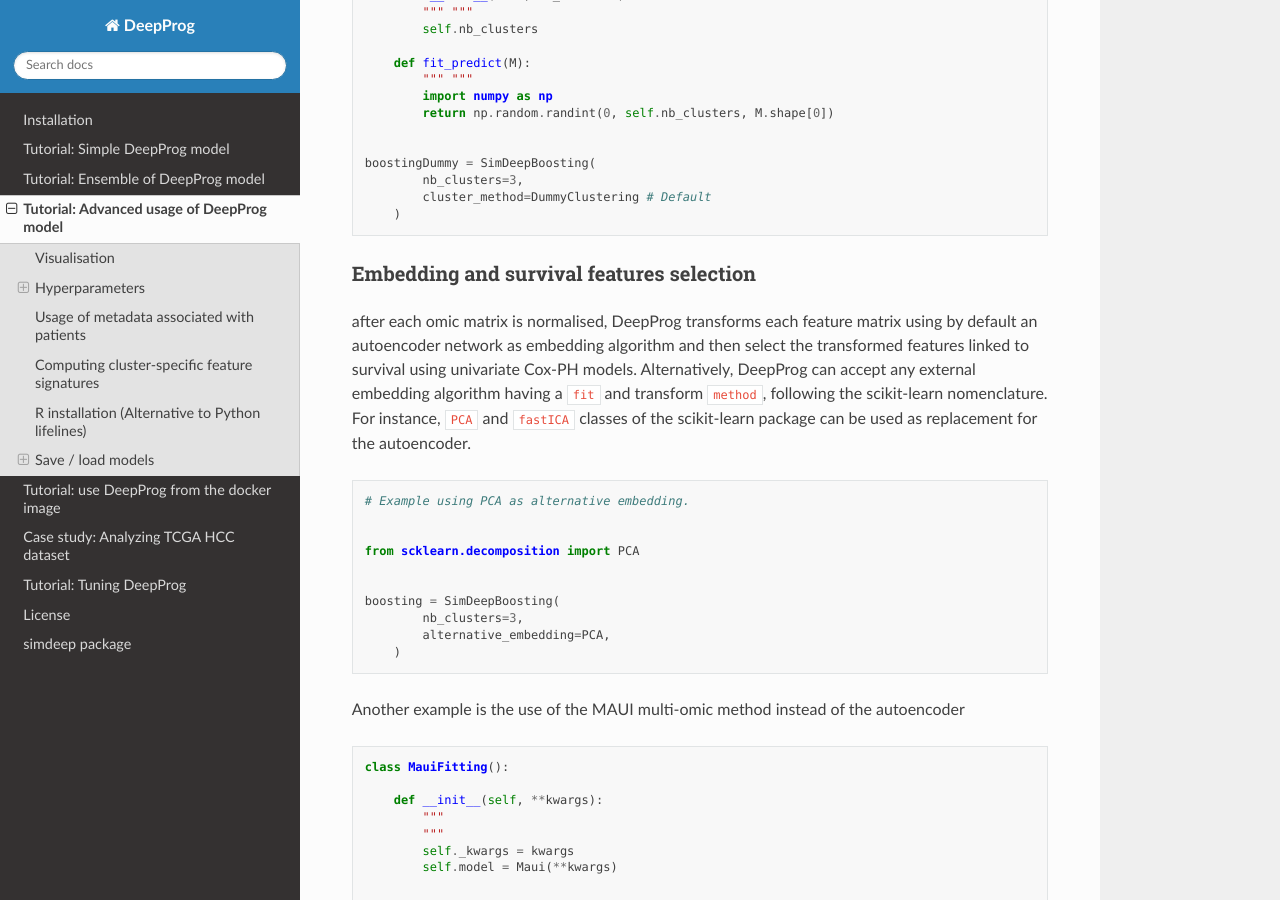
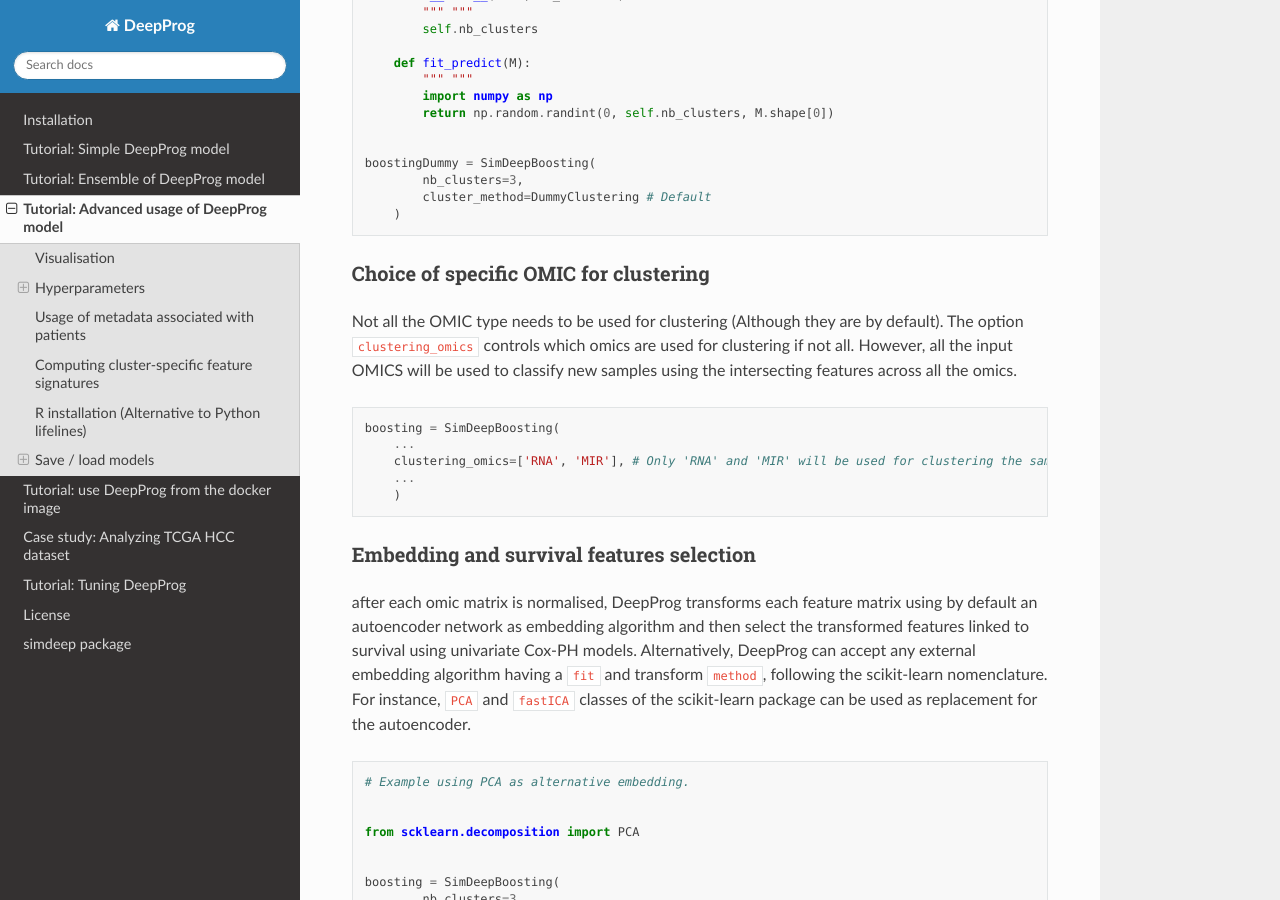
Before and after one commit to lanagarmire/DeepProg, a Sphinx documentation site: the page built from docs/usage_advanced.md, in a window 1280 px wide and 900 px high, scrolled down 4147 px. Built offline with Sphinx 7.4.7 and the Read the Docs theme 2.0.0, drawn with Linux system fonts in a browser that asks for light colours.

````diff
--- a/docs/index.rst
+++ b/docs/index.rst
@@ -52,12 +52,12 @@ o.poirion@gmail.com
 Data availability
 -----------------
 
-The matrices and the survival data used to compute the models are available here: http://ns102669.ip-147-135-37.us/DeepProg/matrices/
+The matrices and the survival data used to compute the models are available here: https://genomemedicine.biomedcentral.com/articles/10.1186/s13073-021-00930-x/
 
 Citation
 --------
 
-This package refers to our preprint paper: Multi-omics-based pan-cancer prognosis prediction using an ensemble of deep-learning and machine-learning models, https://www.medrxiv.org/content/10.1101/19010082v1
+This package refers to our study published in Genome Biology: Multi-omics-based pan-cancer prognosis prediction using an ensemble of deep-learning and machine-learning models, https://genomemedicine.biomedcentral.com/articles/10.1186/s13073-021-00930-x
 
 License
 -------
--- a/docs/usage_advanced.md
+++ b/docs/usage_advanced.md
@@ -125,6 +125,19 @@ boostingDummy = SimDeepBoosting(
         nb_clusters=3,
         cluster_method=DummyClustering # Default
     )
+```
+
+### Choice of specific OMIC for clustering
+
+Not all the OMIC type needs to be used for clustering (Although they are by default). The option `clustering_omics` controls which omics are used for clustering if not all. However, all the input OMICS will be used to classify new samples using the intersecting features across all the omics.
+
+```python
+boosting = SimDeepBoosting(
+    ...
+    clustering_omics=['RNA', 'MIR'], # Only 'RNA' and 'MIR' will be used for clustering the samples
+    ...
+    )
+
 ```
 
 ### Embedding and survival features selection
````
Also changed, not shown: README.md (+1 -1 lines), docs/case_study.md (line endings or trailing spaces), 1 other file.
